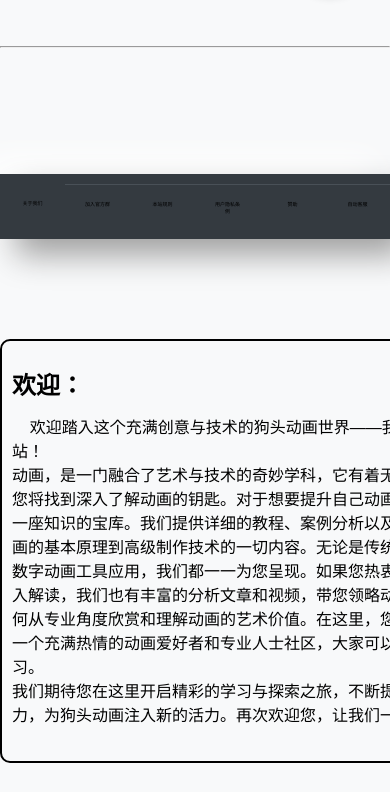
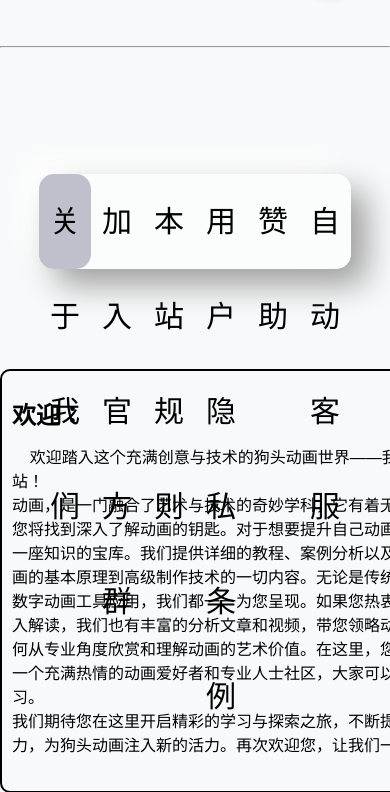
Before and after one commit to Cangqiong-cn/cangqiong-cn.github.io, a PHP site: page / in a window 390 px wide; the page is wider, and only the part inside the window is pictured. Shown: the part 506-1298 px from the top of that part. Run offline with PHP 8.4, Linux system fonts and the light colour scheme; data that the repository does not hold is empty.

Commit message:
Update index.php

```diff
--- a/index.php
+++ b/index.php
@@ -48,9 +48,8 @@ $conn->close();
       <meta charset="UTF-8">
       <meta http-equiv="X-UA-Compatible" content="IE=edge">
       <meta name="viewport" content="width=device-width,initial-scale=1.0">
-      <meta name="viewport" content="width=device-width, initial-scale=1.0, maximum-scale=1.0, user-scalable=no">
     <title>苍穹联协_官方门户网站</title>
-    <link rel="shortcut icon" type="image/x-icon" href="icon.ico" />
+    <link rel="shortcut icon" type="image/x-icon" href="icon.ico" width="100%" height="100%" />
     <link rel="stylesheet" type="text/css" href="styles.css">
     <img src="icon.ico" alt=" " width="100%" height="100%">
 <h1 style="text-align: center;">苍穹联协 官方门户网站</h1>
@@ -61,7 +60,7 @@ $conn->close();
     head * {
       text-align: center;
     }
-   <!--navigation bar css strat-->
+
     :root {
       --w: 80vw;
       --div_w: calc(var(--w) / 6);
@@ -164,28 +163,7 @@ $conn->close();
       font-size: 20px;
       font-weight: bold;
     }
-@media screen and (max-width: 768px) {
-  nav {
-    background-color: #343a40;
-    padding: 10px 0;
-  }
 
- .item {
-    width: 100%;
-    padding: 15px 20px;
-    color: #fff;
-    font-size: 5px;
-    transition: background-color 0.3s ease;
-  }
-
- .item:hover {
-    background-color: #495057;
-  }
-
- .item +.item {
-    border-top: 1px solid #495057;
-  }
-}
   </style>
   <hr><br>
 </head>
```
